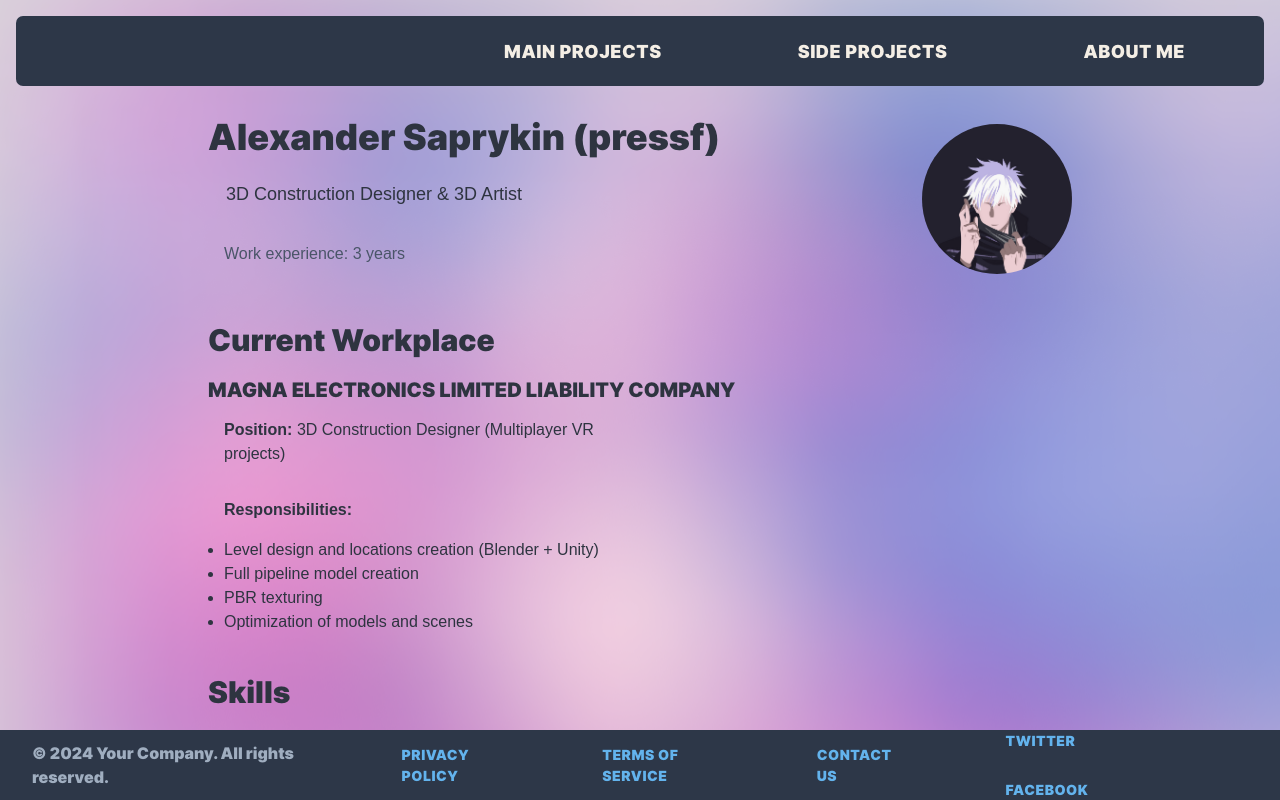
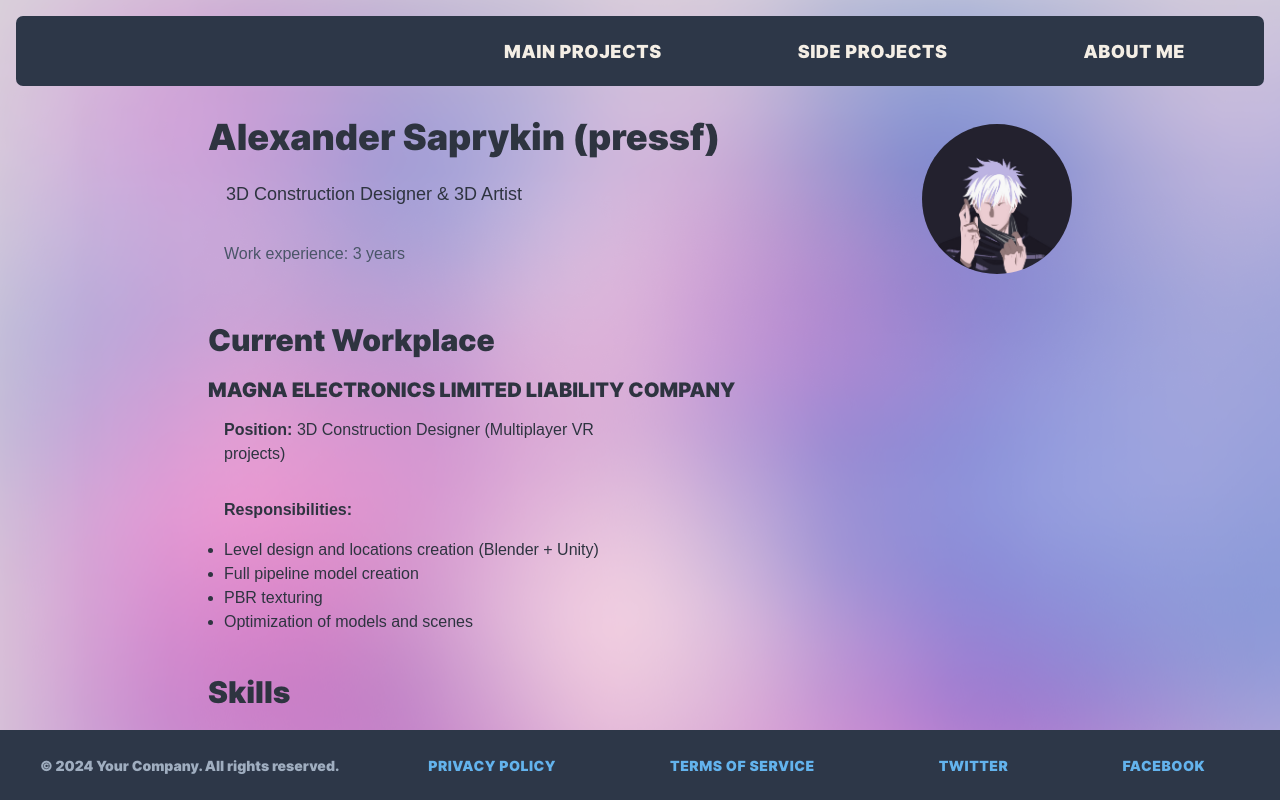
Before and after one commit to pr3ssf/UIUX, a React (Vite) app: page /aboutme in a window 1280 px wide. Shown: the top 800 px of the page. Built offline with nearby package versions, Linux system fonts and the light colour scheme.

Commit message:
dev: footer 1

```diff
--- a/src/components/Footer.tsx
+++ b/src/components/Footer.tsx
@@ -17,12 +17,12 @@ export const Footer = () => {
       <Flex
         direction={{ base: "column", md: "row" }}
         alignItems="center"  // Центрирование элементов Flex-контейнера по вертикали
-        justifyContent="space-between"
+        justifyContent="space-evenly" // Равномерное распределение
         w="100%"
         mx="auto"
         gap={4}
       >
-        <Text color="gray.400" margin={0} >
+        <Text color="gray.400" margin={0} fontSize="sm"> {/* Уменьшаем размер шрифта */}
           &copy; 2024 Your Company. All rights reserved.
         </Text>
 
@@ -34,27 +34,22 @@ export const Footer = () => {
           gap={4}
         >
           <ListItem>
-            <Link href="/privacy" color="brand.10" _hover={{ textDecoration: "underline", color: "brand.100" }}>
+            <Link href="/privacy" color="brand.10" _hover={{ textDecoration: "underline", color: "brand.100" }} fontSize="sm"> {/* Уменьшаем размер шрифта */}
               Privacy Policy
             </Link>
           </ListItem>
           <ListItem>
-            <Link href="/terms" color="brand.10" _hover={{ textDecoration: "underline", color: "brand.100" }}>
+            <Link href="/terms" color="brand.10" _hover={{ textDecoration: "underline", color: "brand.100" }} fontSize="sm"> {/* Уменьшаем размер шрифта */}
               Terms of Service
-            </Link>
-          </ListItem>
-          <ListItem>
-            <Link href="/contact" color="brand.10" _hover={{ textDecoration: "underline", color: "brand.100" }}>
-              Contact Us
             </Link>
           </ListItem>
         </UnorderedList>
 
         <Box>
-          <Link href="https://twitter.com" aria-label="Twitter" color="brand.10" mr={4} _hover={{ textDecoration: "underline", color: "brand.100" }}>
+          <Link href="https://twitter.com" aria-label="Twitter" color="brand.10" mr={4} _hover={{ textDecoration: "underline", color: "brand.100" }} fontSize="sm"> {/* Уменьшаем размер шрифта */}
             Twitter
           </Link>
-          <Link href="https://facebook.com" aria-label="Facebook" color="brand.10" _hover={{ textDecoration: "underline", color: "brand.100" }}>
+          <Link href="https://facebook.com" aria-label="Facebook" color="brand.10" _hover={{ textDecoration: "underline", color: "brand.100" }} fontSize="sm"> {/* Уменьшаем размер шрифта */}
             Facebook
           </Link>
         </Box>
```
